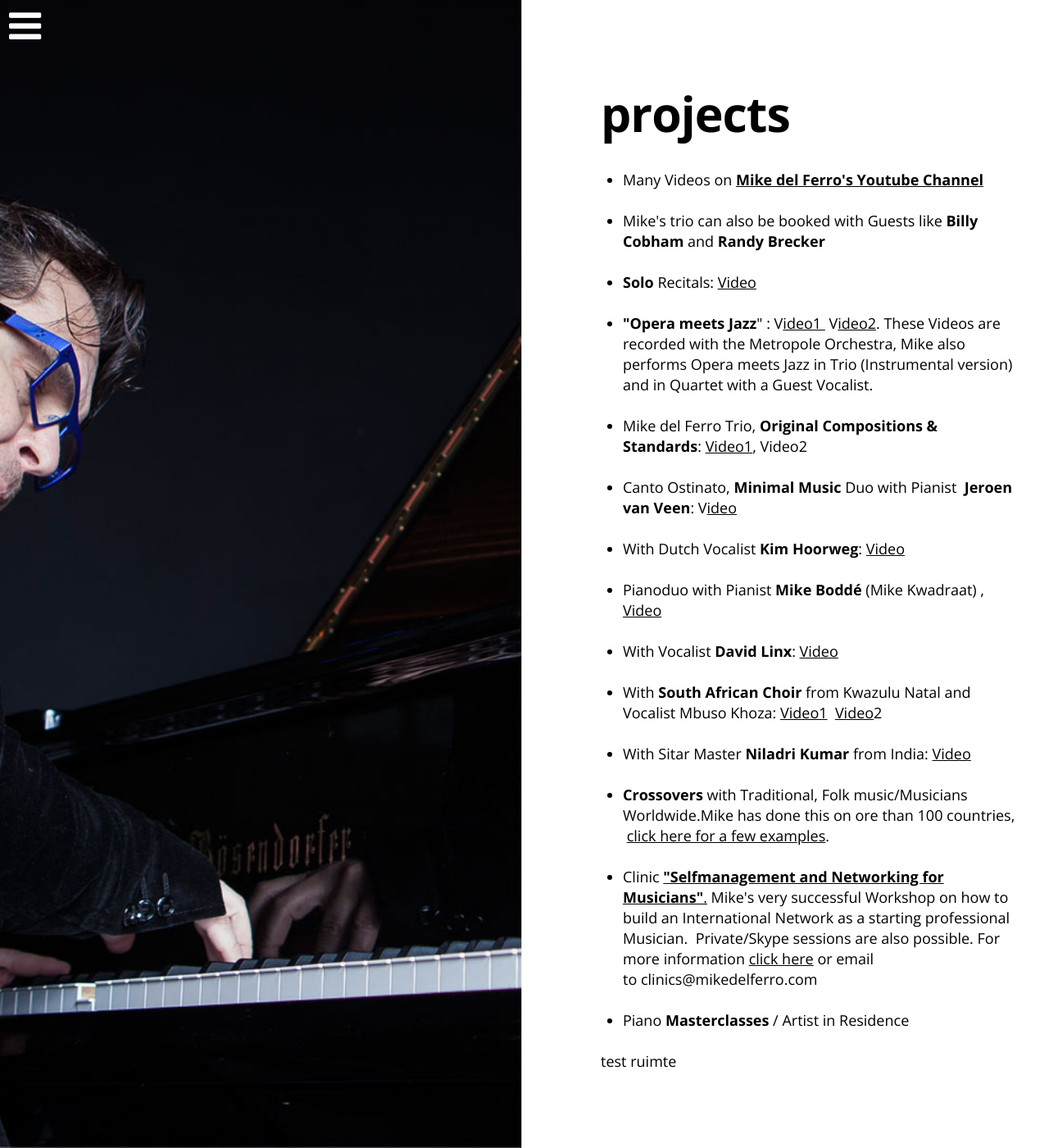
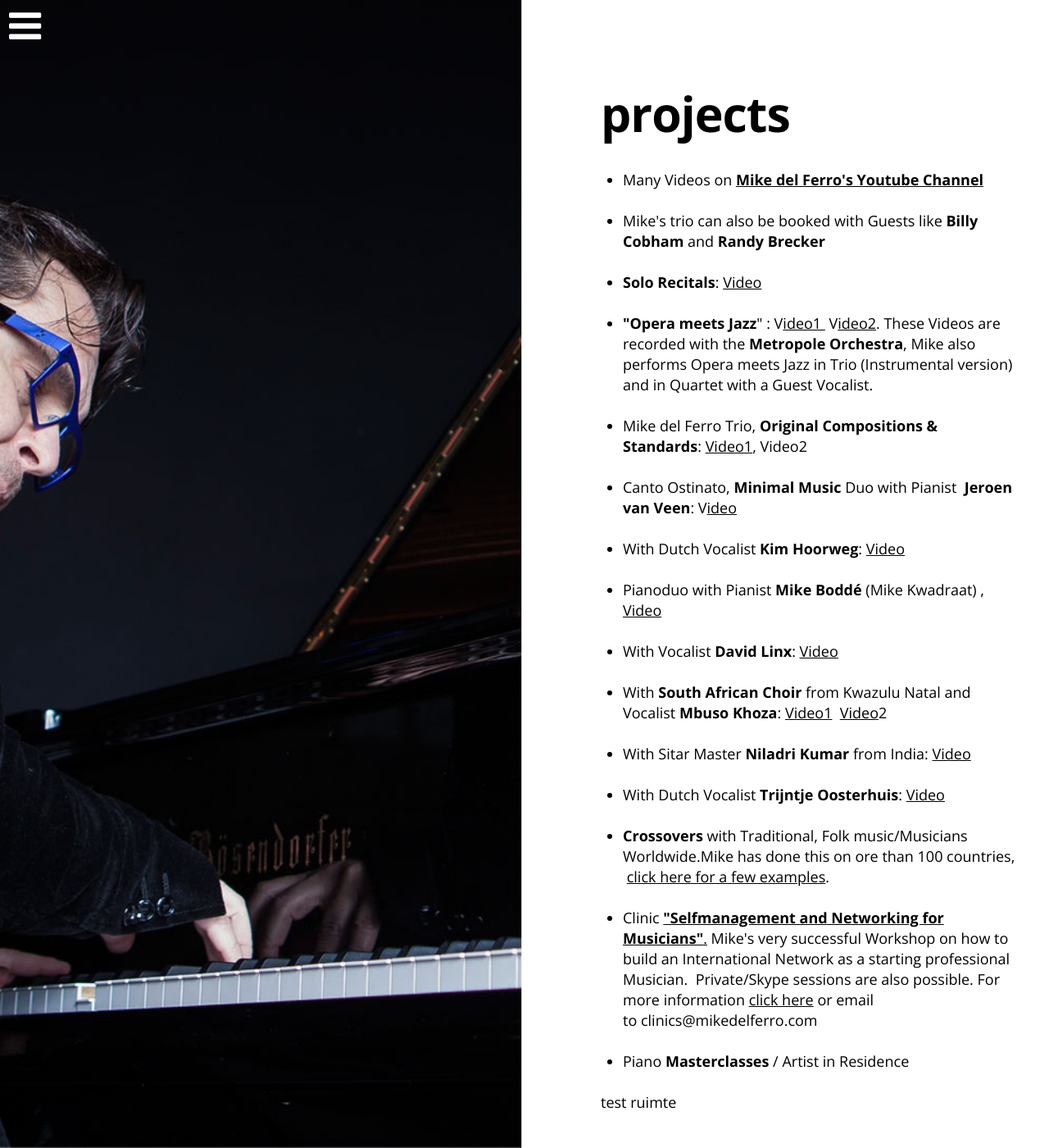
Before and after one commit to mikedelferro/website, a Jekyll site: the page projects.html, which Jekyll copies as it is, in a window 1280 px wide and 1400 px high. Shown: the whole window at 82% size. Built offline with Jekyll 4.4.1, drawn with Linux system fonts in a browser that asks for light colours; nearby versions of some CDN libraries.

Commit message:
Updated 'projects.html' via CloudCannon

```diff
--- a/projects.html
+++ b/projects.html
@@ -617,11 +617,11 @@ $(document).ready(function() {
     </ul>
     <p>&nbsp;</p>
     <ul>
-      <li><strong>Solo</strong> Recitals:&nbsp;<a data-cms-editor-link-style="undefined" target="_blank" class="external" href="https://www.youtube.com/watch?v=wxC4nq_8B60">Video</a></li>
+      <li><strong>Solo Recitals</strong>:&nbsp;<a data-cms-editor-link-style="undefined" target="_blank" class="external" href="https://www.youtube.com/watch?v=wxC4nq_8B60">Video</a></li>
     </ul>
     <p>&nbsp;</p>
     <ul>
-      <li><strong>"Opera meets Jazz</strong>" : V<a target="_blank" class="external" href="https://www.youtube.com/watch?v=iSTLPDH3Rto">ideo1 </a>&nbsp;V<a target="_blank" class="external" href="https://www.youtube.com/watch?v=ErQsn1RPaWc&amp;feature=youtu.be">ideo2</a>. These Videos are recorded with the Metropole Orchestra, Mike also performs Opera meets Jazz in Trio (Instrumental version) and in Quartet with a Guest Vocalist.</li>
+      <li><strong>"Opera meets Jazz</strong>" : V<a target="_blank" class="external" href="https://www.youtube.com/watch?v=iSTLPDH3Rto">ideo1 </a>&nbsp;V<a target="_blank" class="external" href="https://www.youtube.com/watch?v=ErQsn1RPaWc&amp;feature=youtu.be">ideo2</a>. These Videos are recorded with the <strong>Metropole Orchestra</strong>, Mike also performs Opera meets Jazz in Trio (Instrumental version) and in Quartet with a Guest Vocalist.</li>
     </ul>
     <p>&nbsp;</p>
     <ul>
@@ -642,11 +642,15 @@ $(document).ready(function() {
     </ul>
     <p>&nbsp;</p>
     <ul>
-      <li>With <strong>South African Choir</strong> from Kwazulu Natal and Vocalist Mbuso Khoza: <a data-cms-editor-link-style="undefined" target="_blank" href="https://www.youtube.com/watch?v=cM3ZvZaVirQ">Video1</a> &nbsp;<a data-cms-editor-link-style="undefined" target="_blank" href="https://www.youtube.com/watch?v=tMLZIDlVKYw">Video</a>2</li>
+      <li>With <strong>South African Choir</strong> from Kwazulu Natal and Vocalist <strong>Mbuso Khoza</strong>: <a data-cms-editor-link-style="undefined" target="_blank" href="https://www.youtube.com/watch?v=cM3ZvZaVirQ">Video1</a> &nbsp;<a data-cms-editor-link-style="undefined" target="_blank" href="https://www.youtube.com/watch?v=tMLZIDlVKYw">Video</a>2</li>
     </ul>
     <p>&nbsp;</p>
     <ul>
       <li>With Sitar Master <strong>Niladri Kumar</strong> from India: <a data-cms-editor-link-style="undefined" target="_blank" href="https://www.youtube.com/watch?v=oqWc-HELd3U">Video</a></li>
+    </ul>
+    <p>&nbsp;</p>
+    <ul>
+      <li>With Dutch Vocalist <strong>Trijntje Oosterhuis</strong>: <a data-cms-editor-link-style="undefined" target="_blank" href="https://watchlivejazz.tv/mike-del-ferro-trijntje-oosterhuis-live-vanuit-splendor/?utm_source=splendor&amp;utm_medium=website&amp;utm_campaign=mike_en_trijntje&amp;utm_content=heel_concert">Video</a></li>
     </ul>
     <p>&nbsp;</p>
     <ul>
```
